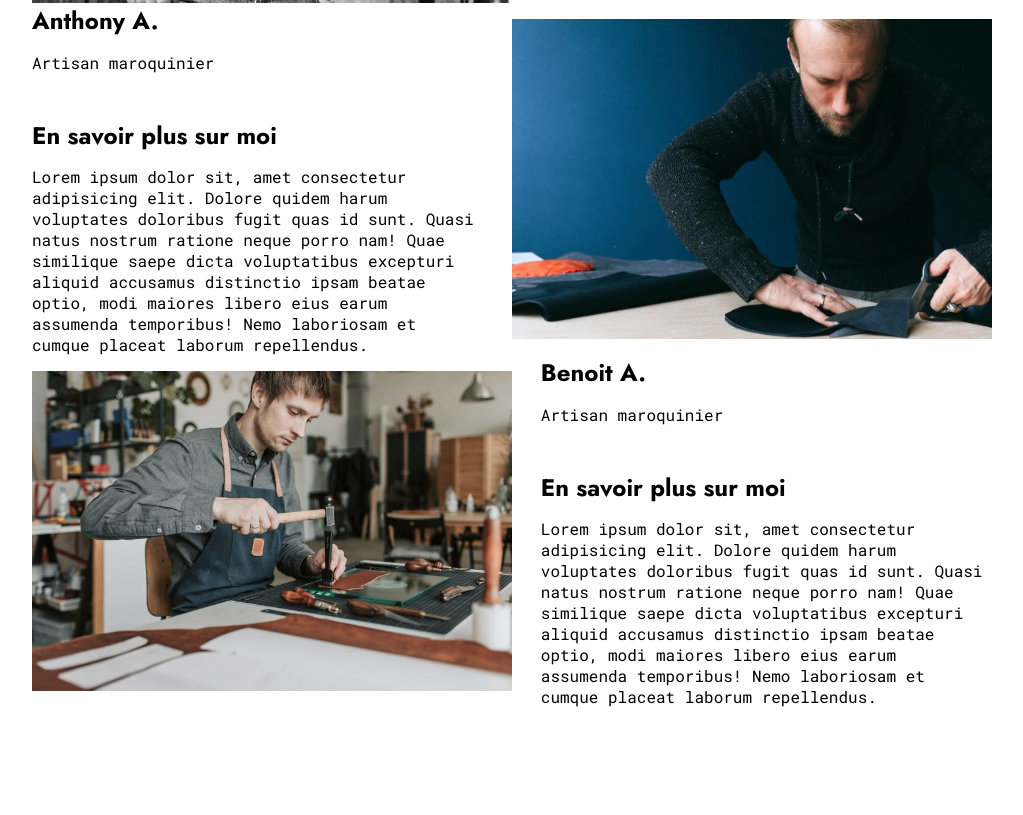
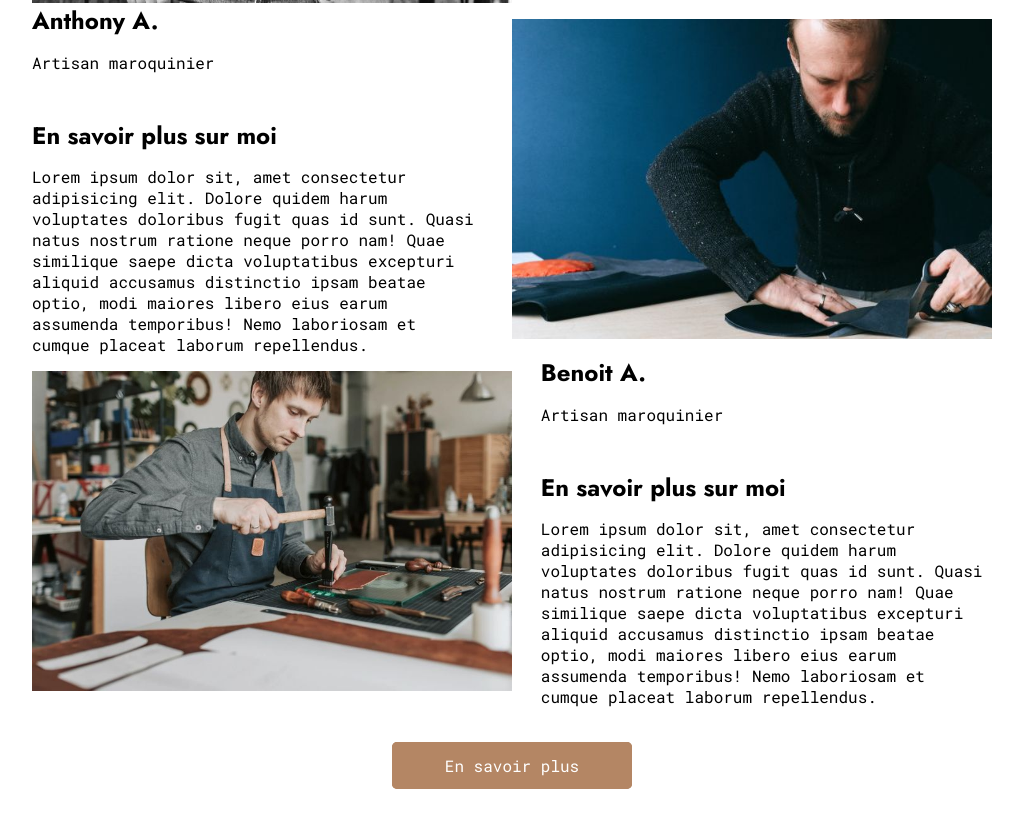
Before and after one commit to ArnaudDefrancq/maroquinerie-project, a website: page index.html in a window 1280 px wide. Shown: the part 3936-4751 px from the top of the page, without its empty margins (128-1151 px from the left). Before the commit the page ends 4682 px from the top, so only its background shows below. Drawn offline with Linux system fonts and the light colour scheme.

Commit message:
Ajout du btn more section-6

```diff
--- a/index.html
+++ b/index.html
@@ -140,7 +140,11 @@
                 </p>
             </div>
         </div>
+        <div class="section-6_btn">
+            <a href="index.html" class="btn-2">En savoir plus</a>
+        </div>
     </section>
+
 
 </body>
 
--- a/style/scss/layout/_btn.scss
+++ b/style/scss/layout/_btn.scss
@@ -10,3 +10,17 @@
     border-color: $color-primary;
     transition: 0.2s;
 }
+
+.btn-2 {
+    background-color: $color-primary;
+    padding: 10px 50px;
+    border-radius: 5px;
+    border: 3px solid $color-primary;
+    transition: ease 0.2s;
+}
+.btn-2:hover {
+    background-color: white;
+    color: $color-primary;
+    transition: 0.2s;
+
+}
--- a/style/scss/layout/_section-6.scss
+++ b/style/scss/layout/_section-6.scss
@@ -21,6 +21,11 @@
                 }
             }
         }
+    &_btn {
+        width: 100%;
+        text-align: center;
+        margin-top: 5%;
+    }
 }
 
 .right {
```
Also changed, not shown: style/css/main.css, 1 other file.
